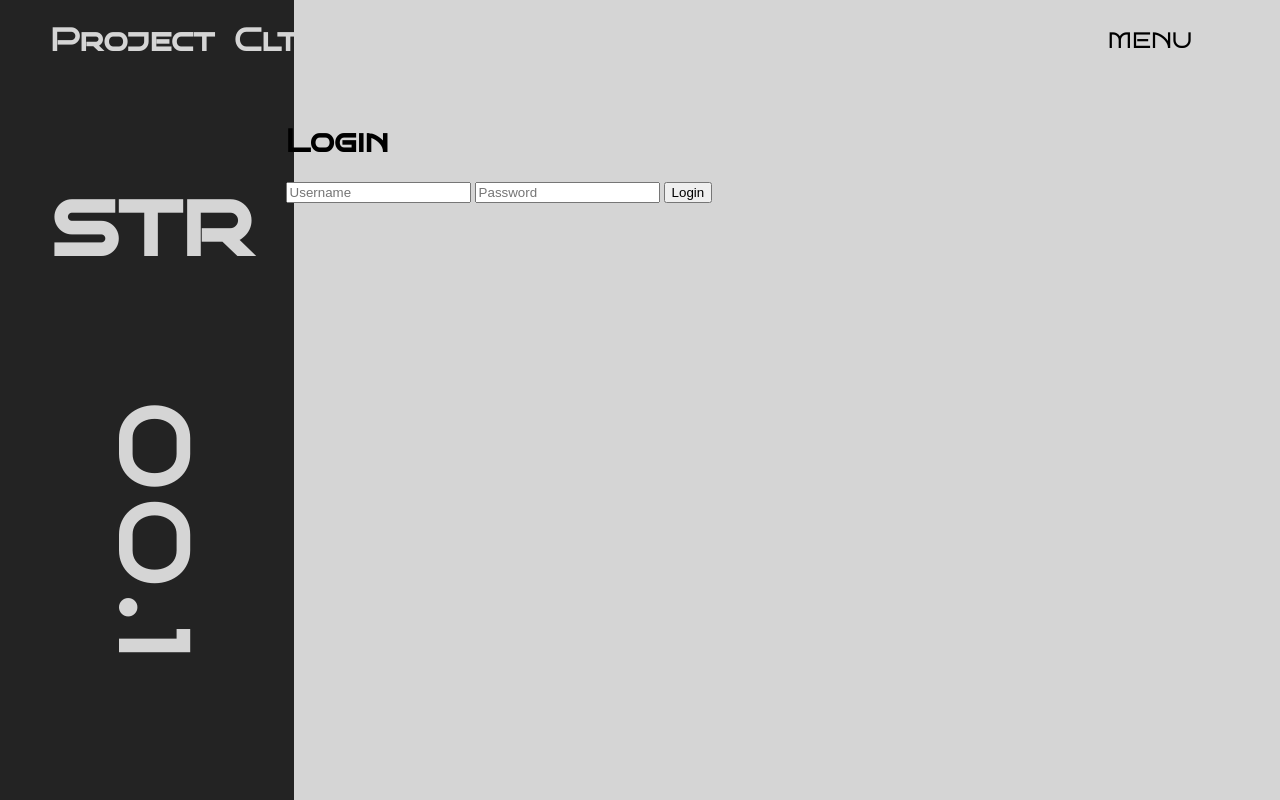
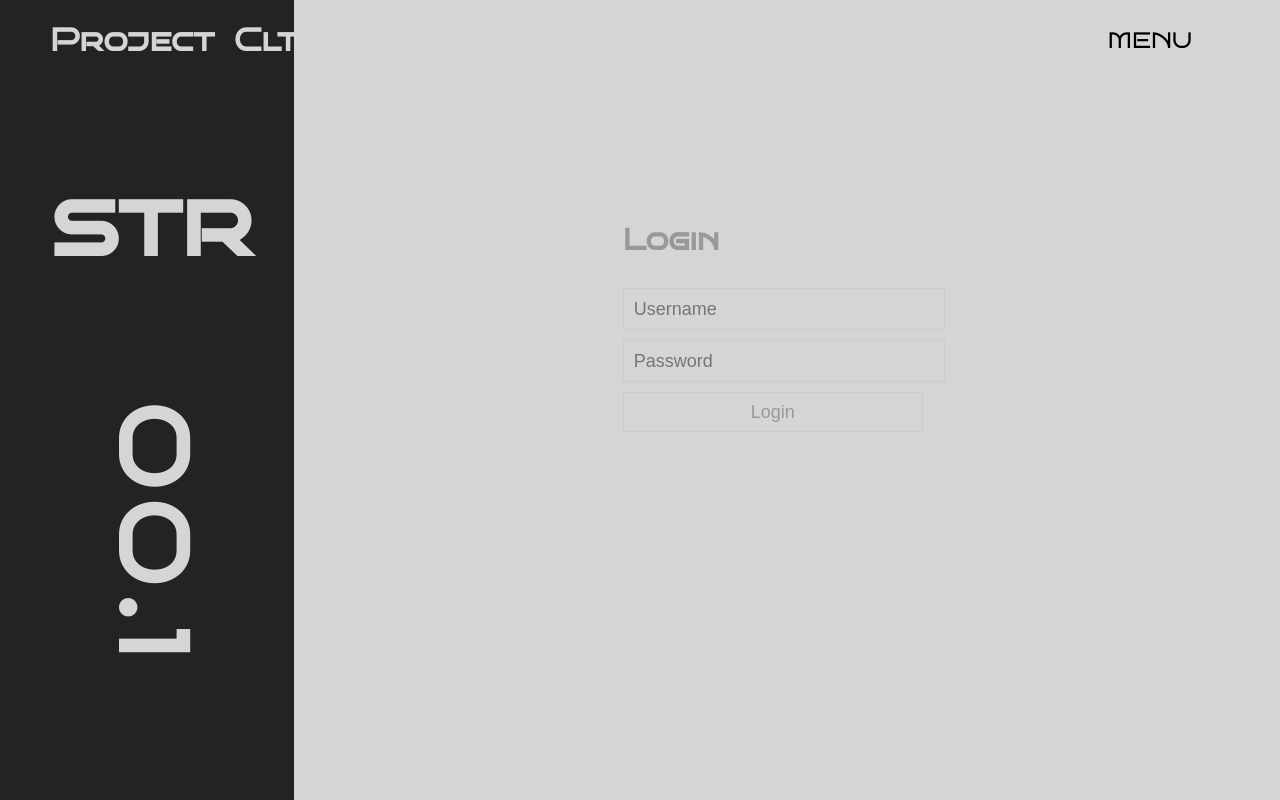
Before and after one commit to Tut1tam/ClothingStoreDjango, a Django app: page /login in a window 1280 px wide. Run offline with Django 4.2, Linux system fonts and the light colour scheme.

Commit message:
UPD style-index

```diff
--- a/Store/static/css/style-index.css
+++ b/Store/static/css/style-index.css
@@ -231,3 +231,49 @@ hr{
     margin-top: -10px;
 
 }
+
+.login-form {
+    width: 300px;
+    margin: 0 auto;
+    font-size: 15px;
+    margin-top: 100px;
+    color: #999;
+}
+
+.login-form input {
+    width: 100%;
+    height: 40px;
+    margin-top: 10px;
+    padding: 0 10px;
+    background: transparent;
+    border: 1px solid #ccc;
+    color: #999;
+    size: 10px;
+    font-size: larger;
+}
+
+.login-form button {
+    width: 100%;
+    height: 40px;
+    margin-top: 10px;
+    padding: 0 10px;
+    background: transparent;
+    border: 1px solid #ccc;
+    color: #999;
+    cursor: pointer;
+}
+
+.login-form button:hover {
+    background-color: #ddd;
+}
+
+
+.register-form {
+    width: 300px;
+    margin: 0 auto;
+    font-size: 15px;
+    margin-top: 100px;
+    color: #999;
+    display: flex;
+    flex-direction: column;
+}
```
